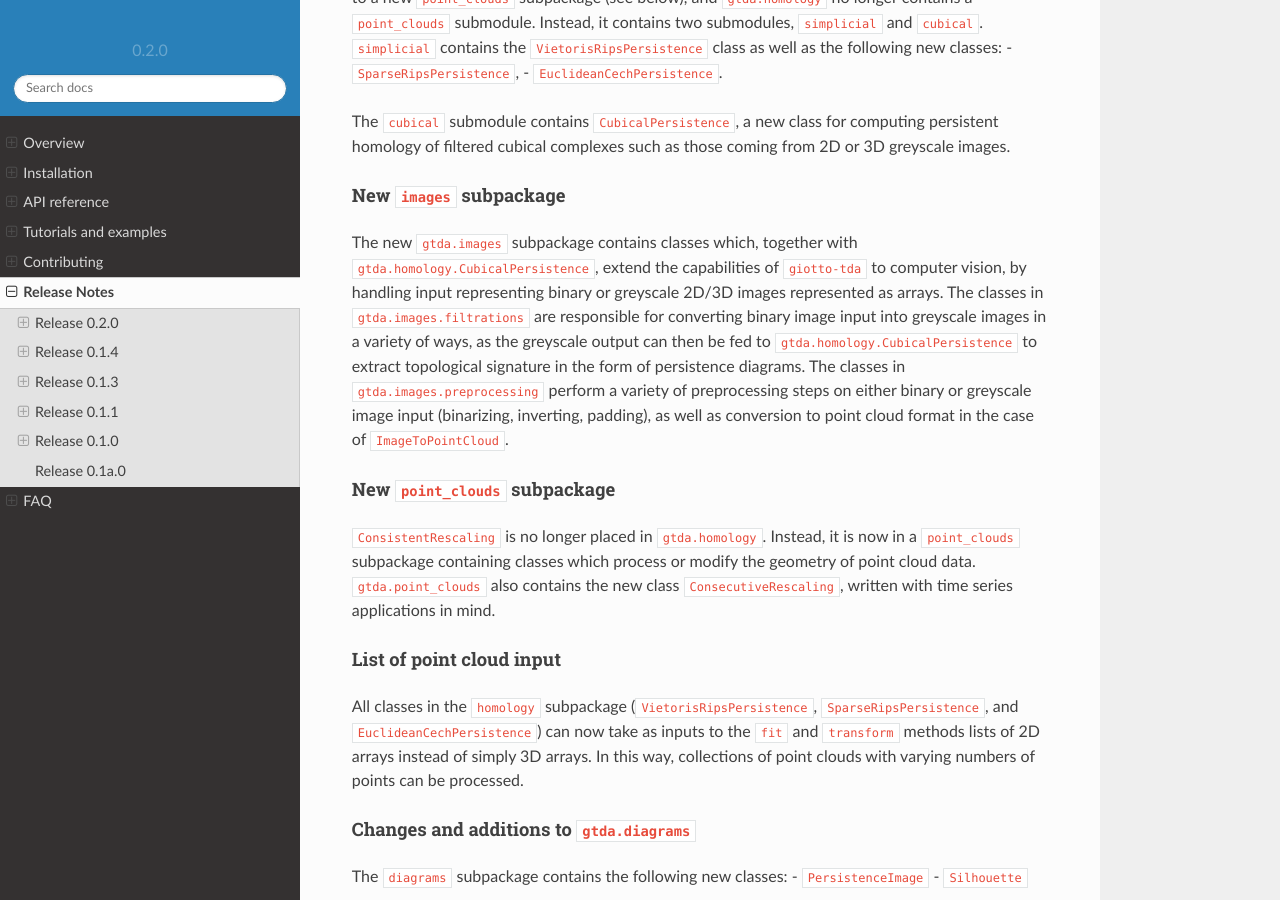
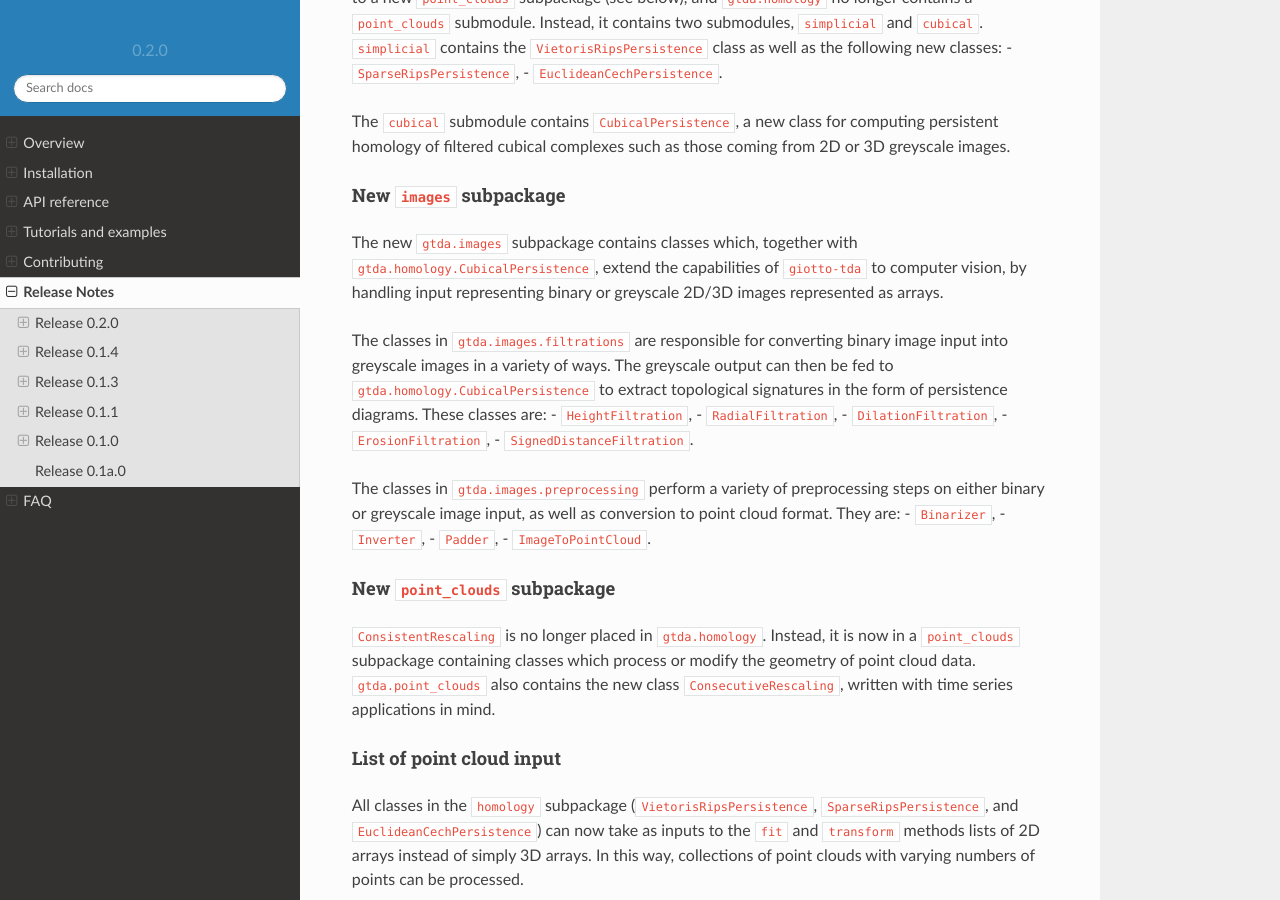
Before and after one commit to giotto-ai/giotto-tda, a Sphinx documentation site: the page built from doc/release.rst, in a window 1280 px wide and 900 px high, scrolled down 714 px. Built offline with Sphinx 7.4.7 and the Read the Docs theme 2.0.0, drawn with Linux system fonts in a browser that asks for light colours; pages that are not in the unit, such as notebooks, are missing from menus; comment, search, counter and statistics services are not loaded; the version number is read from the project's files by our own code.

Commit message:
List all classes in images subpackage

```diff
--- a/doc/release.rst
+++ b/doc/release.rst
@@ -43,11 +43,23 @@ New ``images`` subpackage
 
 The new ``gtda.images`` subpackage contains classes which, together with ``gtda.homology.CubicalPersistence``, extend
 the capabilities of ``giotto-tda`` to computer vision, by handling input representing binary or greyscale 2D/3D images
-represented as arrays. The classes in ``gtda.images.filtrations`` are responsible for converting binary image input into
-greyscale images in a variety of ways, as the greyscale output can then be fed to ``gtda.homology.CubicalPersistence``
-to extract topological signature in the form of persistence diagrams. The classes in ``gtda.images.preprocessing`` perform
-a variety of preprocessing steps on either binary or greyscale image input (binarizing, inverting, padding), as well
-as conversion to point cloud format in the case of ``ImageToPointCloud``.
+represented as arrays.
+
+The classes in ``gtda.images.filtrations`` are responsible for converting binary image input into greyscale images in a
+variety of ways. The greyscale output can then be fed to ``gtda.homology.CubicalPersistence`` to extract topological
+signatures in the form of persistence diagrams. These classes are:
+-  ``HeightFiltration``,
+-  ``RadialFiltration``,
+-  ``DilationFiltration``,
+-  ``ErosionFiltration``,
+-  ``SignedDistanceFiltration``.
+
+The classes in ``gtda.images.preprocessing`` perform a variety of preprocessing steps on either binary or greyscale image
+input, as well as conversion to point cloud format. They are:
+-  ``Binarizer``,
+-  ``Inverter``,
+-  ``Padder``,
+-  ``ImageToPointCloud``.
 
 New ``point_clouds`` subpackage
 -------------------------------
```
